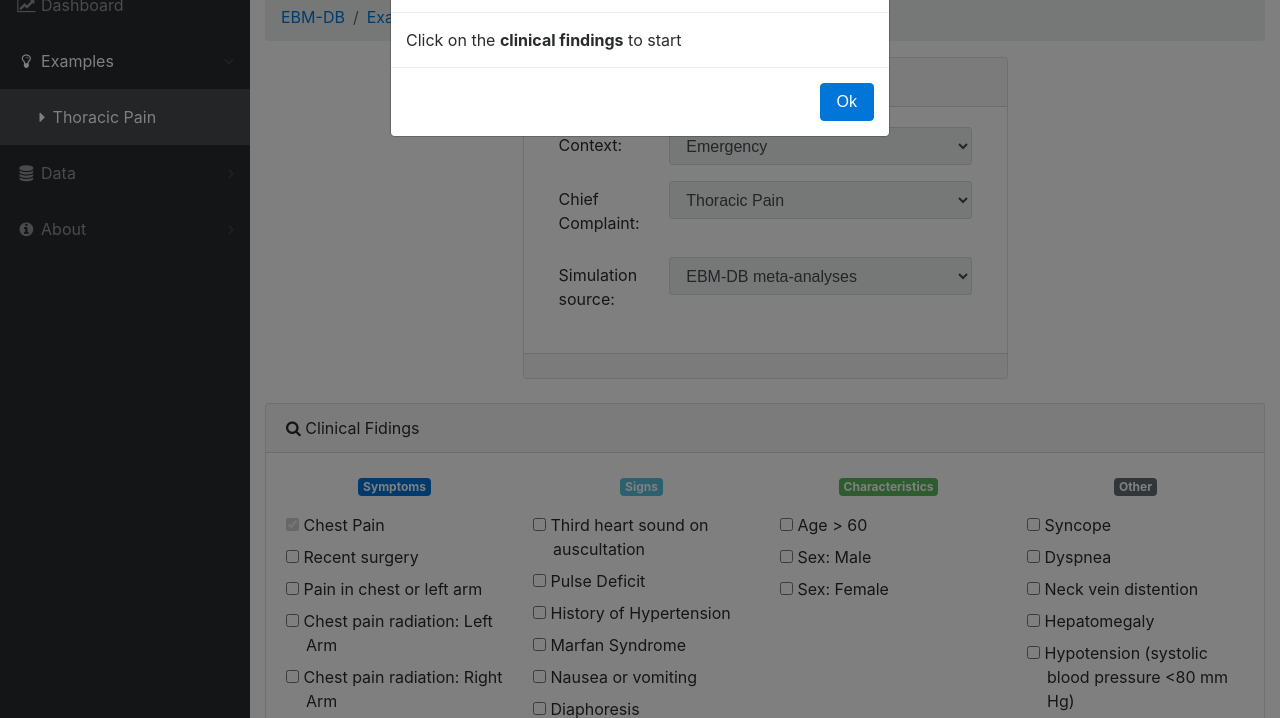
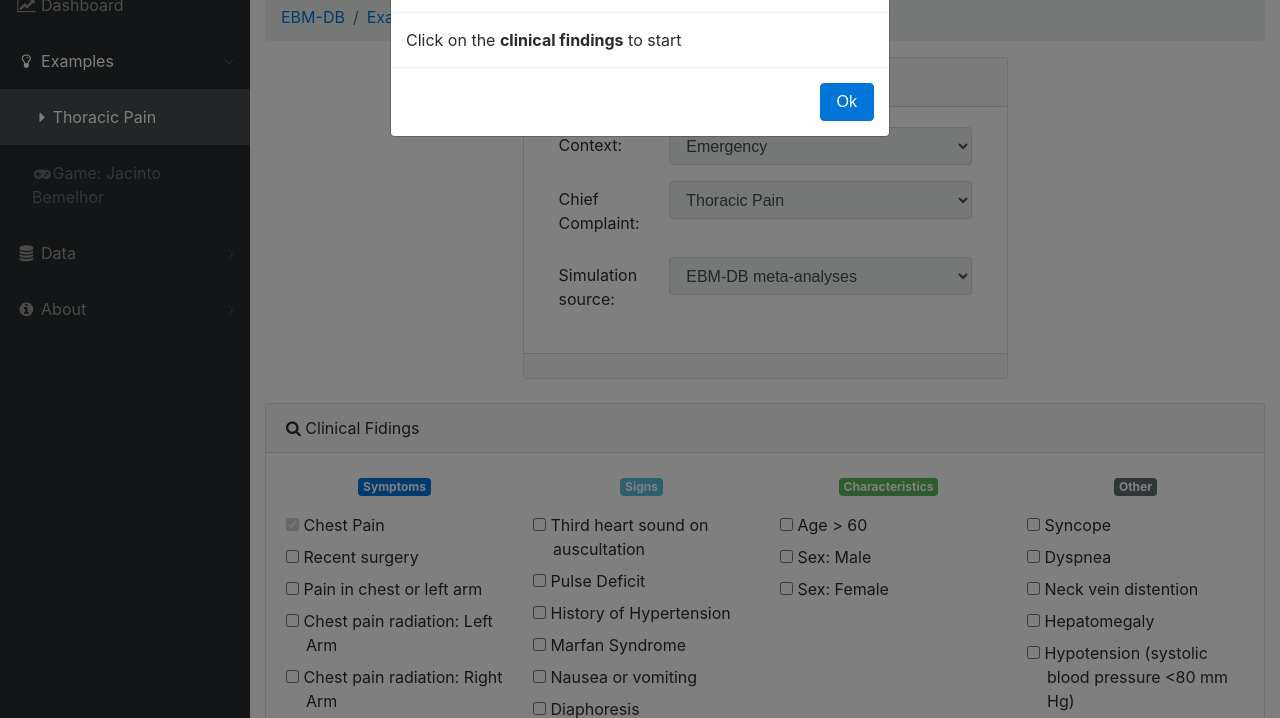
Before and after one commit to matheusmota/ebm-db, a website with bundled scripts: page src/dash2/index.html in a window 1280 px wide. Shown: the part 79-797 px from the top of the page. Built offline with nearby package versions, Linux system fonts and the light colour scheme.

Commit message:
adicionando link jogo

```diff
--- a/src/dash2/index.html
+++ b/src/dash2/index.html
@@ -43,6 +43,10 @@
 							<li class="active">
 								<a href="#"><i class="fa fa-fw fa-caret-right"></i>Thoracic Pain</a>
 							</li>
+                                                        <li class="nav-item">
+                                                                <a class="nav-link" href="http://ebm.lis.ic.unicamp.br/game/HealthGame/"><i class="fa fa-fw fa-gamepad"></i>Game: Jacinto Bemelhor</a>
+                                                        </li>
+
 						</ul>
 					</li>
 					<li class="nav-item">
```
